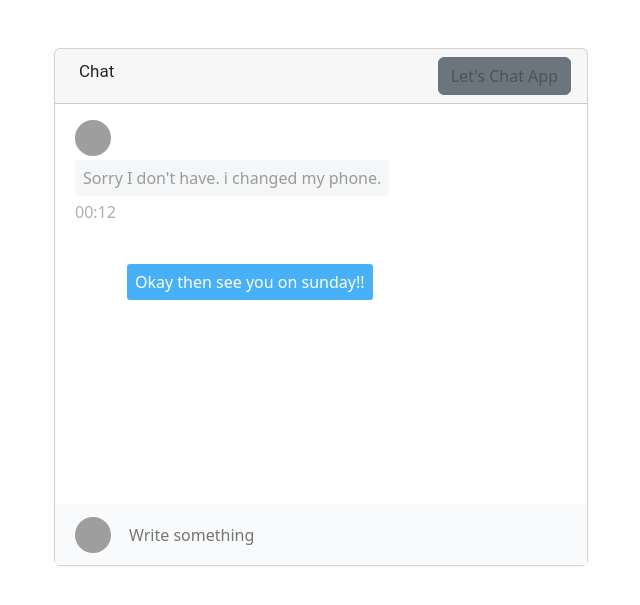
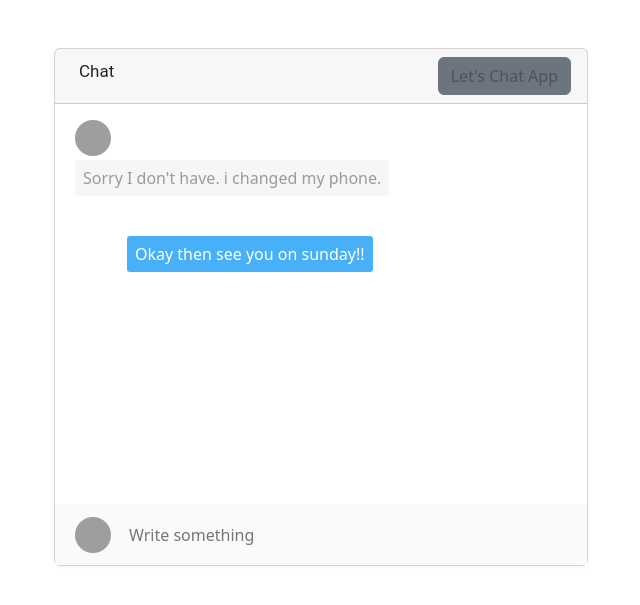
Before and after one commit to RhythmSharma10614346/CA_Python-Project-B9IS123-, a Django app: page /aichatbot in a window 1280 px wide. Shown: the part 56-661 px from the top of the page, without its empty margins (285-925 px from the left). Run offline with Django 4.2, Linux system fonts and the light colour scheme; grey boxes are pictures that could not be loaded.

Commit message:
date and time

```diff
--- a/chat-bot-web/mysite/website/templates/base.html
+++ b/chat-bot-web/mysite/website/templates/base.html
@@ -14,6 +14,8 @@
 
 
   <link rel="stylesheet" type="text/css" href="static\website\style.css">
+  {% load static %}
+  <link rel="icon" type="image/x-icon" href="/chat-bot-web/mysite/website/static/website/media/favicon.png">
 
 
   <link href="https://cdn.jsdelivr.net/npm/bootstrap@5.2.3/dist/css/bootstrap.min.css" rel="stylesheet"
--- a/chat-bot-web/mysite/website/templates/smartchatbot.html
+++ b/chat-bot-web/mysite/website/templates/smartchatbot.html
@@ -18,14 +18,14 @@
                   <img class="avatar" src="https://img.icons8.com/color/36/000000/administrator-male.png" alt="...">
                   <div class="media-body">
                     <p>Sorry I don't have. i changed my phone.</p>
-                    <p class="meta"><time datetime="2018">00:12</time></p>
+                    <p class="meta"><time datetime="2022"></time></p>
                   </div>
                 </div>
 
                 <div class="media media-chat media-chat-reverse">
                   <div class="media-body">
                     <p>Okay then see you on sunday!!</p>
-                    <p class="meta"><time datetime="2018">00:12</time></p>
+                    <p class="meta"><time datetime="2022"></time></p>
                   </div>
                 </div>
 
```
Also changed, not shown: chatbot/smart-chatbot.py (+8 -0 lines).
